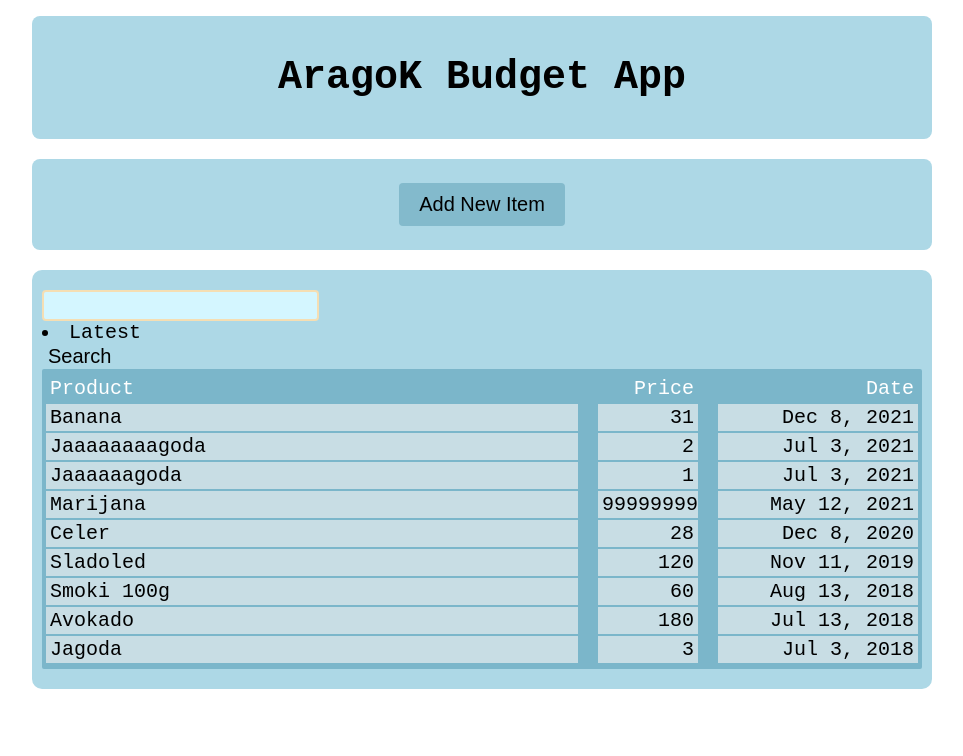
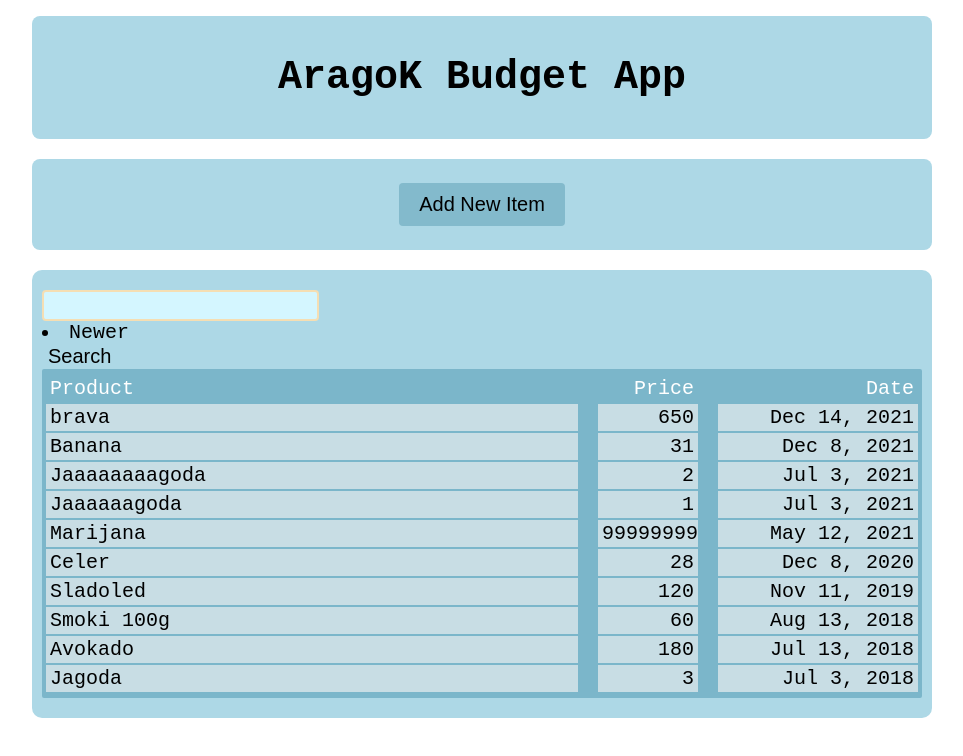
Before and after one commit to cogicgoran/budget-app, a React (Create React App) app: page / in a window 1280 px wide. Shown: the top 756 px of the page, without its empty margins (158-1121 px from the left). Built offline with nearby package versions, Linux system fonts and the light colour scheme.

Commit message:
fix sorting with lowercase names

```diff
--- a/src/App.js
+++ b/src/App.js
@@ -19,11 +19,8 @@ function App() {
 
   // TODO: Find a way to not re-evaluate ShowItems if arguments passed have not changed
   const filterItemsHandler = useCallback(({ search, sortFn }) => {
-    console.log(search, sortFn)
     const lowerSearch = search.toLowerCase();
     const filterBySearch = items.filter(item => item.product.toLowerCase().includes(lowerSearch));
-    console.log("filybysearch:",filterBySearch);
-    console.log("filtbyFilt:",filterBySearch.sort(sortFn))
     setFilteredItems(filterBySearch.sort(sortFn));
   },[items])
 
--- a/src/components/show-items/filter-items/FilterItems.js
+++ b/src/components/show-items/filter-items/FilterItems.js
@@ -23,8 +23,8 @@ function FilterItems({ onFilterItems }) {
     const timer = setTimeout(() => {
       onFilterItems({
         search: searchValue,
-          sortFn: selectedSortValue.sortFn
-      })
+        sortFn: selectedSortValue.sortFn
+      });
     }, 500);
 
     return () => {
@@ -56,8 +56,8 @@ function FilterItems({ onFilterItems }) {
         <div className={styles['search-form__filter-sort-current']}>
           <li><span data-sort-by={selectedSortValue.data} onClick={toggleShowDropdownHandler}>{selectedSortValue.label}</span></li>
         {showDropdown && <ul className={styles['search-form__filter-sort-dropdown']}>
-          <li key="date-desc"><span data-sort-by="date-desc" onClick={sortByHandler}>Latest</span></li>
-          <li key="date-asc"><span data-sort-by="date-asc" onClick={sortByHandler}>Newest</span></li>
+          <li key="date-desc"><span data-sort-by="date-desc" onClick={sortByHandler}>Newer</span></li>
+          <li key="date-asc"><span data-sort-by="date-asc" onClick={sortByHandler}>Older</span></li>
           <li key="name-desc"><span data-sort-by="name-desc" onClick={sortByHandler}>Name Descending</span></li>
           <li key="name-asc"><span data-sort-by="name-asc" onClick={sortByHandler}>Name Ascending</span></li>
           <li key="price-desc"><span data-sort-by="price-desc" onClick={sortByHandler}>Price Descending</span></li>
--- a/src/components/show-items/filter-items/FilterSortData.js
+++ b/src/components/show-items/filter-items/FilterSortData.js
@@ -7,11 +7,11 @@ function sortDateAscending(a, b) {
 }
 
 function sortNameDescending(a, b) {
-  return a.product > b.product ? -1 : 1;
+  return a.product.toLowerCase() > b.product.toLowerCase() ? -1 : 1;
 }
 
 function sortNameAscending(a, b) {
-  return a.product > b.product ? 1 : -1;
+  return a.product.toLowerCase() > b.product.toLowerCase() ? 1 : -1;
 }
 
 function sortPriceDescending(a, b) {
@@ -23,8 +23,8 @@ function sortPriceAscending(a, b) {
 }
 
 export const dataLabelSortSet = [
-  {label: "Latest", data:"date-desc", sortFn: sortDateDescending},
-  {label: "Newest", data:"date-asc", sortFn: sortDateAscending},
+  {label: "Newer", data:"date-desc", sortFn: sortDateDescending},
+  {label: "Older", data:"date-asc", sortFn: sortDateAscending},
   {label: "Name Ascending", data:"name-asc", sortFn: sortNameAscending},
   {label: "Name Descending", data:"name-desc", sortFn: sortNameDescending},
   {label: "Price Ascending", data:"price-asc", sortFn: sortPriceAscending},
--- a/src/dummy-data/dummyData.js
+++ b/src/dummy-data/dummyData.js
@@ -52,5 +52,11 @@ export const DUMMY_ITEMS = [
       product: "Jaaaaaagoda",
       price: "1",
       date: new Date("2021-07-03")
+    },
+    {
+      id: 'e10',
+      product: "brava",
+      price: "650",
+      date: new Date("2021-12-14")
     }
 ]
```
